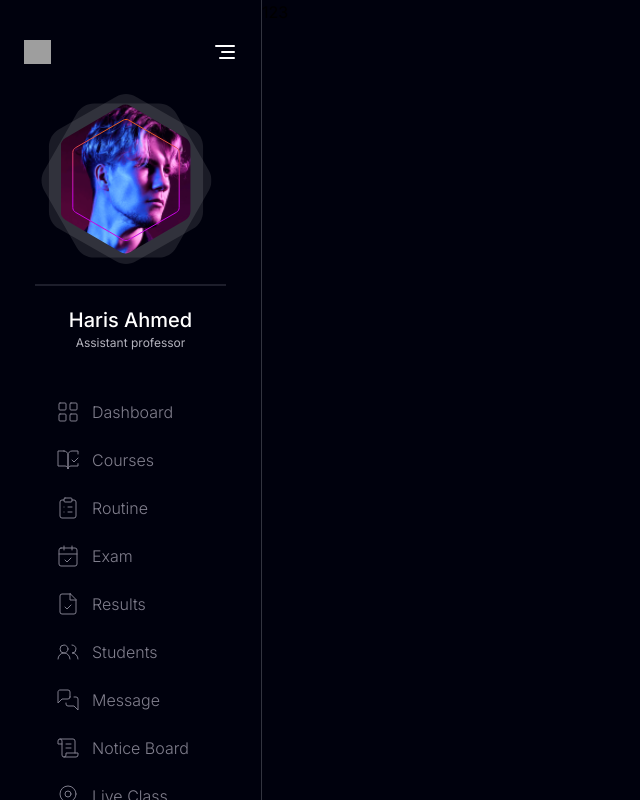
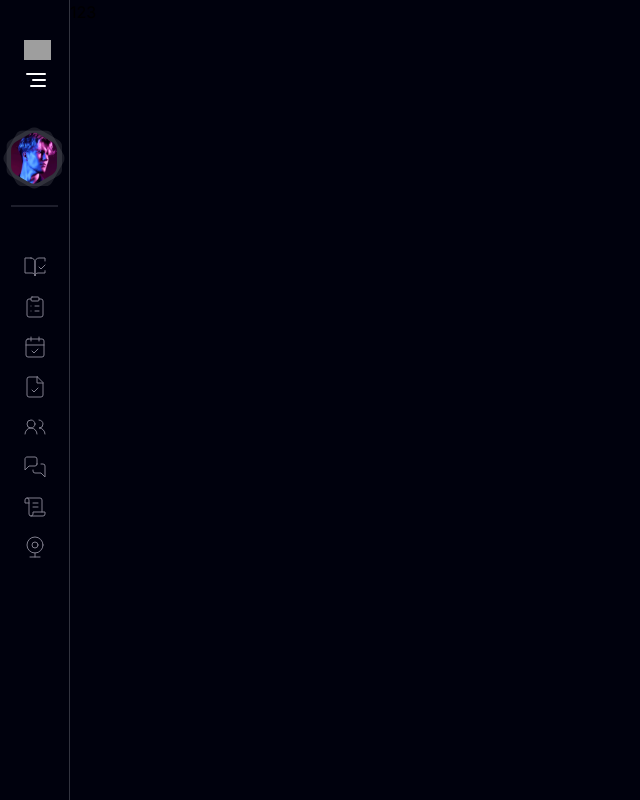
Before and after one commit to andrewench/marathon-chat-2023-frontend, a Next.js app: page / in a window 1280 px wide. Both pictures are taken after a click on the button 225 px from the left and 52 px from the top of the page. Shown: the whole page, without its empty margins (0-640 px from the left). Built offline with nearby package versions, Linux system fonts and the light colour scheme; grey boxes are pictures that could not be loaded.

Commit message:
feat: add sideBar toggle mode
- Add minimal sideBar animation.

```diff
--- a/src/components/icons/hexagon-backdrop.icon.tsx
+++ b/src/components/icons/hexagon-backdrop.icon.tsx
@@ -3,9 +3,9 @@ import { FC } from 'react'
 export const HexagonBackdropIcon: FC<{ dataRole: string }> = ({ dataRole }) => {
   return (
     <svg
-      width="159"
+      width="160"
       height="176"
-      viewBox="0 0 159 176"
+      viewBox="0 0 160 176"
       fill="none"
       xmlns="http://www.w3.org/2000/svg"
       data-role={dataRole}
--- /dev/null
+++ b/src/components/icons/hexagon-mask-mini.icon.tsx
@@ -0,0 +1,21 @@
+import { FC } from 'react'
+
+export const HexagonMaskMiniIcon: FC<{ id: string }> = ({ id }) => {
+  return (
+    <svg
+      width="47"
+      height="52"
+      viewBox="0 0 47 52"
+      fill="none"
+      xmlns="http://www.w3.org/2000/svg"
+    >
+      <clipPath id={id}>
+        <path
+          d="M18.4297 1.98255C21.5593 0.141629 25.4407 0.141626 28.5703 1.98255L41.5199 9.60011C44.5743 11.3968 46.4497 14.6758 46.4497 18.2194V33.7806C46.4497 37.3242 44.5743 40.6032 41.5199 42.3999L28.5703 50.0175C25.4407 51.8584 21.5593 51.8584 18.4297 50.0175L5.48008 42.3999C2.42572 40.6032 0.550327 37.3242 0.550327 33.7806V18.2194C0.550327 14.6758 2.42572 11.3968 5.48007 9.60011L18.4297 1.98255Z"
+          fill="black"
+          fill-opacity="1"
+        />
+      </clipPath>
+    </svg>
+  )
+}
--- a/src/components/icons/index.ts
+++ b/src/components/icons/index.ts
@@ -1,3 +1,4 @@
 export { HexagonMaskIcon } from './hexagon-mask.icon'
+export { HexagonMaskMiniIcon } from './hexagon-mask-mini.icon'
 export { HexagonOutlineIcon } from './hexagon-outline.icon'
 export { HexagonBackdropIcon } from './hexagon-backdrop.icon'
--- a/src/components/layout/sidebar/sidebar.layout.tsx
+++ b/src/components/layout/sidebar/sidebar.layout.tsx
@@ -1,9 +1,14 @@
 import Image from 'next/image'
 
 import { AlignRight } from 'lucide-react'
-import { FC } from 'react'
+import { FC, useRef } from 'react'
+
+import cn from 'clsx'
+import { animate, motion } from 'framer-motion'
 
 import { Flex, ScrollBox, SideBarMenu } from '@/components/layout'
+
+import { Avatar } from '@/components/shared'
 
 import {
   HexagonBackdropIcon,
@@ -11,18 +16,69 @@ import {
   HexagonOutlineIcon,
 } from '@/components/icons'
 
-import { useActions } from '@/shared/hooks'
+import { useActions, useAppSelector } from '@/shared/hooks'
+
+import { app } from '@/store/slices'
 
 import styles from './sidebar.module.scss'
 
 export const SideBar: FC = () => {
-  const { toggleSideBar } = useActions()
+  const sideBarRef = useRef<HTMLDivElement>(null)
+
+  const { setSideBar } = useActions()
+
+  const { sideBar } = useAppSelector(app)
+
+  const clickHandler = () => {
+    if (!sideBarRef.current) return
+
+    if (sideBar.isOpen) {
+      animate(
+        sideBarRef.current,
+        {
+          width: 70,
+        },
+        {
+          duration: 0.3,
+        },
+      )
+
+      setSideBar(false)
+    } else {
+      animate(
+        sideBarRef.current,
+        {
+          width: 262,
+        },
+        {
+          duration: 0.3,
+        },
+      )
+
+      setSideBar(true)
+    }
+  }
 
   return (
+    <motion.div
+      ref={sideBarRef}
+      initial={{ width: 262 }}
+      className={styles.box}
+    >
       <ScrollBox>
-      <div className={styles.box}>
+        <div
+          className={cn(styles.innerBox, {
+            [styles.minimized]: !sideBar.isOpen,
+          })}
+        >
           <div className={styles.stickyBox}>
-          <Flex content="space-between">
+            <Flex
+              align="center"
+              content="space-between"
+              className={cn(styles.logoBox, {
+                [styles.minimized]: !sideBar.isOpen,
+              })}
+            >
               <Image
                 src="/logo.svg"
                 alt="Logo"
@@ -31,41 +87,38 @@ export const SideBar: FC = () => {
                 draggable={false}
               />
 
-            <button className={styles.toggle} onClick={() => toggleSideBar()}>
+              <button className={styles.toggle} onClick={clickHandler}>
                 <AlignRight />
               </button>
             </Flex>
 
             <Flex direction="column" className={styles.avatarBox}>
-            <div className={styles.avatarBorders}>
-              <HexagonBackdropIcon dataRole="hexagon-backdrop" />
-              <HexagonBackdropIcon dataRole="hexagon-backdrop-rotate" />
-
-              <HexagonOutlineIcon dataRole="hexagon-icon-outline" />
-            </div>
-
-            <div className={styles.avatar}>
-              <HexagonMaskIcon id="avatar-hexagon-mask" />
-
-              <Image
-                src="/avatar.png"
-                alt="Avatar"
-                fill
-                quality={100}
-                priority={true}
-                draggable={false}
-              />
-            </div>
+              {sideBar.isOpen ? (
+                <Avatar variant="normal" />
+              ) : (
+                <Avatar variant="mini" />
+              )}
             </Flex>
 
             <div className={styles.divider}></div>
 
+            <div
+              className={cn(styles.meta, {
+                [styles.hide]: !sideBar.isOpen,
+              })}
+            >
               <h1 className={styles.username}>Haris Ahmed</h1>
               <h2 className={styles.specialty}>Assistant professor</h2>
             </div>
+          </div>
 
-        <SideBarMenu className={styles.menu} />
+          <SideBarMenu
+            className={cn(styles.menu, {
+              [styles.minimized]: !sideBar.isOpen,
+            })}
+          />
         </div>
       </ScrollBox>
+    </motion.div>
   )
 }
--- a/src/components/layout/sidebar/sidebar.module.scss
+++ b/src/components/layout/sidebar/sidebar.module.scss
@@ -1,9 +1,25 @@
 .box {
-  @apply min-w-[262px] w-[262px] bg-marathon-black border-r-[1px] border-r-[#32343f] px-6 py-9;
+  @apply bg-marathon-black border-r-[1px] border-r-[#32343f] flex-shrink-0;
+}
+
+.innerBox {
+  &:not(.minimized) {
+    @apply px-6 py-9;
+  }
+
+  &.minimized {
+    @apply px-2;
+  }
 }
 
 .stickyBox {
   @apply sticky top-10 z-[100] bg-marathon-black pb-5;
+}
+
+.logoBox {
+  &.minimized {
+    @apply pl-4 gap-2 flex-wrap;
+  }
 }
 
 .toggle {
@@ -37,18 +53,34 @@
   }
 }
 
+.miniAvatar {
+  clip-path: url('#avatar-mini-hexagon-mask');
+
+  & > img {
+    @apply object-cover;
+  }
+}
+
 .divider {
   @apply h-[2px] my-5 w-[90%] mx-auto bg-[#1d1e2b];
 }
 
+.meta {
+  &.hide {
+    @apply hidden;
+  }
+}
+
 .username {
-  @apply text-white text-center text-xl font-medium;
+  @apply text-white text-center text-xl font-medium whitespace-nowrap;
 }
 
 .specialty {
-  @apply text-[#B3B3BD] text-[0.75rem] text-center;
+  @apply text-[#B3B3BD] text-[0.75rem] text-center whitespace-nowrap;
 }
 
 .menu {
-  @apply mt-5;
+  &:not(.minimized) {
+    @apply mt-5;
+  }
 }
--- /dev/null
+++ b/src/components/shared/avatar/avatar.component.tsx
@@ -0,0 +1,70 @@
+import Image from 'next/image'
+
+import { FC } from 'react'
+
+import cn from 'clsx'
+
+import {
+  HexagonBackdropIcon,
+  HexagonMaskIcon,
+  HexagonMaskMiniIcon,
+  HexagonOutlineIcon,
+} from '@/components/icons'
+
+import styles from './avatar.module.scss'
+
+interface IAvatar {
+  variant: 'normal' | 'mini'
+}
+
+export const Avatar: FC<IAvatar> = ({ variant }) => {
+  if (variant === 'normal') {
+    return (
+      <div className={cn(styles.box, styles.normal)}>
+        <div className={cn(styles.backdrop, styles.normal)}>
+          <HexagonBackdropIcon dataRole="hexagon-backdrop" />
+          <HexagonBackdropIcon dataRole="hexagon-backdrop-rotate" />
+
+          <HexagonOutlineIcon dataRole="hexagon-icon-outline" />
+        </div>
+
+        <div className={cn(styles.avatar, styles.normal)}>
+          <HexagonMaskIcon id="avatar-hexagon-mask" />
+
+          <Image
+            src="/avatar.png"
+            alt="Avatar"
+            fill
+            quality={100}
+            priority={true}
+            draggable={false}
+          />
+        </div>
+      </div>
+    )
+  }
+
+  if (variant === 'mini') {
+    return (
+      <div className={cn(styles.box, styles.mini)}>
+        <div className={cn(styles.backdrop, styles.mini)}>
+          <HexagonBackdropIcon dataRole="hexagon-backdrop" />
+          <HexagonBackdropIcon dataRole="hexagon-backdrop-rotate" />
+        </div>
+
+        <div className={cn(styles.avatar, styles.mini)}>
+          <HexagonMaskMiniIcon id="avatar-hexagon-mask-mini" />
+
+          <Image
+            src="/avatar_mini.png"
+            alt="Avatar"
+            fill
+            quality={100}
+            priority={true}
+            draggable={false}
+          />
+        </div>
+      </div>
+    )
+  }
+}
--- /dev/null
+++ b/src/components/shared/avatar/avatar.module.scss
@@ -0,0 +1,61 @@
+.box {
+  @apply relative mx-auto;
+
+  &.normal {
+    @apply w-[132px] h-[152px];
+  }
+
+  &.mini {
+    @apply w-[48px] h-[53px];
+  }
+}
+
+.avatar {
+  @apply mx-auto relative;
+
+  &.normal {
+    @apply w-[140px] h-[160px];
+
+    clip-path: url('#avatar-hexagon-mask');
+  }
+
+  &.mini {
+    @apply w-[48px] h-[53px];
+
+    clip-path: url('#avatar-hexagon-mask-mini');
+  }
+
+  transform: translateZ(0);
+
+  & > img {
+    @apply object-cover;
+  }
+}
+
+.backdrop {
+  @apply absolute left-[calc(50%-80px)] top-[calc(50%-86px)];
+
+  &.normal {
+    & > svg[data-role='hexagon-backdrop-rotate'] {
+      @apply absolute -left-1 -top-[2px] rotate-90;
+    }
+
+    & > svg[data-role='hexagon-icon-outline'] {
+      @apply absolute top-[calc(50%-64px)] left-[calc(50%-55px)] z-50;
+    }
+  }
+
+  &.mini {
+    & > svg[data-role='hexagon-backdrop'] {
+      @apply absolute left-0 -top-[2px];
+
+      transform: scale(0.36);
+    }
+
+    & > svg[data-role='hexagon-backdrop-rotate'] {
+      @apply absolute -left-[2px] -top-[2px];
+
+      transform: scale(0.36) rotate(90deg);
+    }
+  }
+}
--- /dev/null
+++ b/src/components/shared/index.ts
@@ -0,0 +1 @@
+export { Avatar } from './avatar/avatar.component'
--- a/src/components/ui/sidebar-item/sidebar-item.component.tsx
+++ b/src/components/ui/sidebar-item/sidebar-item.component.tsx
@@ -1,4 +1,10 @@
 import { FC, ReactNode } from 'react'
+
+import cn from 'clsx'
+
+import { useAppSelector } from '@/shared/hooks'
+
+import { app } from '@/store/slices'
 
 import styles from './sidebar-item.module.scss'
 
@@ -8,12 +14,18 @@ interface ISideBarItem {
 }
 
 export const SideBarItem: FC<ISideBarItem> = ({ label, icon }) => {
+  const { sideBar } = useAppSelector(app)
+
   return (
     <li className={styles.item}>
-      <button className={styles.button}>
+      <button
+        className={cn(styles.button, {
+          [styles.minimized]: !sideBar.isOpen,
+        })}
+      >
         {icon}
 
-        <p className={styles.text}>{label}</p>
+        {sideBar.isOpen && <p className={styles.text}>{label}</p>}
       </button>
     </li>
   )
--- a/src/components/ui/sidebar-item/sidebar-item.module.scss
+++ b/src/components/ui/sidebar-item/sidebar-item.module.scss
@@ -3,10 +3,18 @@
 }
 
 .button {
-  @apply relative flex gap-3 py-3 px-8 w-full;
+  @apply relative flex gap-3 w-full;
+
+  &:not(.minimized) {
+    @apply py-3 px-8;
+  }
+
+  &.minimized {
+    @apply justify-center py-2;
+  }
 
   &:hover {
-    @apply rounded-full text-white;
+    @apply text-white rounded-full;
 
     background: linear-gradient(135deg, #01e0f0, #da2dff, #dc8962);
   }
--- a/src/store/slices/app.slice.ts
+++ b/src/store/slices/app.slice.ts
@@ -1,4 +1,4 @@
-import { createSlice } from '@reduxjs/toolkit'
+import { PayloadAction, createSlice } from '@reduxjs/toolkit'
 
 import { RootStateType } from '@/shared/types'
 
@@ -10,7 +10,7 @@ interface IState {
 
 const initialState: IState = {
   sideBar: {
-    isOpen: false,
+    isOpen: true,
   },
 }
 
@@ -18,8 +18,8 @@ const appSlice = createSlice({
   name: 'app',
   initialState,
   reducers: {
-    toggleSideBar: state => {
-      state.sideBar.isOpen = !state.sideBar.isOpen
+    setSideBar: (state, action: PayloadAction<boolean>) => {
+      state.sideBar.isOpen = action.payload
     },
   },
 })
--- a/tsconfig.paths.json
+++ b/tsconfig.paths.json
@@ -7,6 +7,7 @@
       "@/components/layout": ["components/layout"],
       "@/components/ui": ["components/ui"],
       "@/components/icons": ["components/icons"],
+      "@/components/shared": ["components/shared"],
       "@/store": ["store"],
       "@/store/slices": ["store/slices"],
       "@/shared/presets": ["shared/presets"],
```
Also changed, not shown: public/avatar_mini.png (added). Lines whose indentation alone changed are shown as unchanged.
